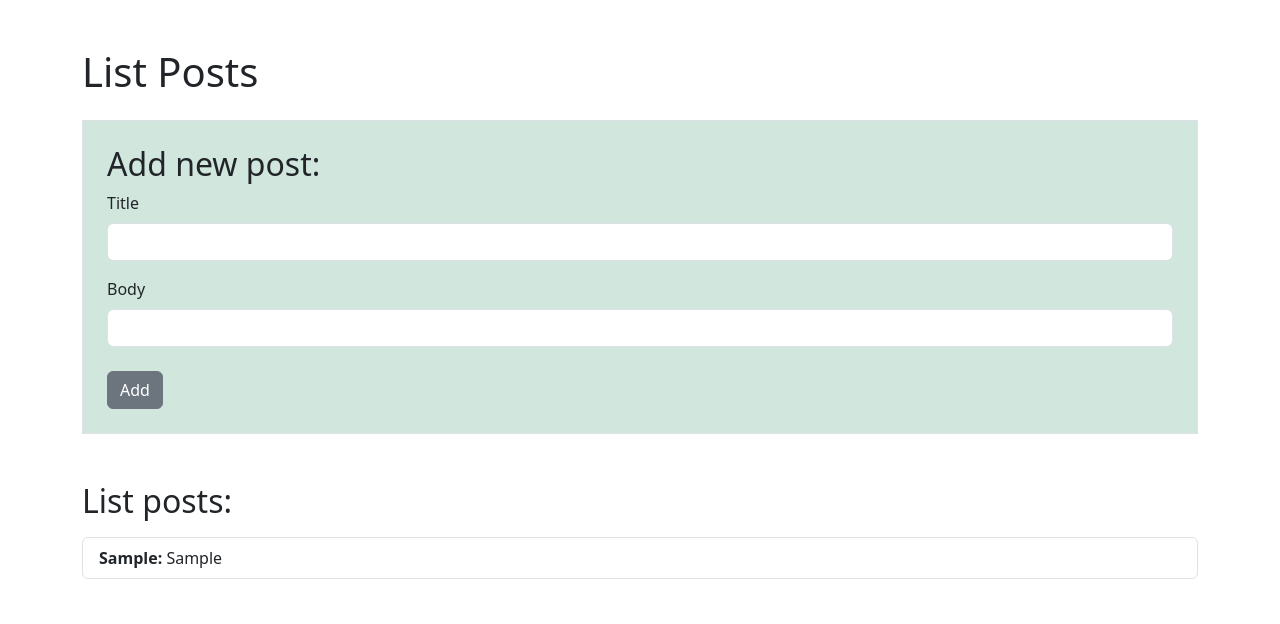
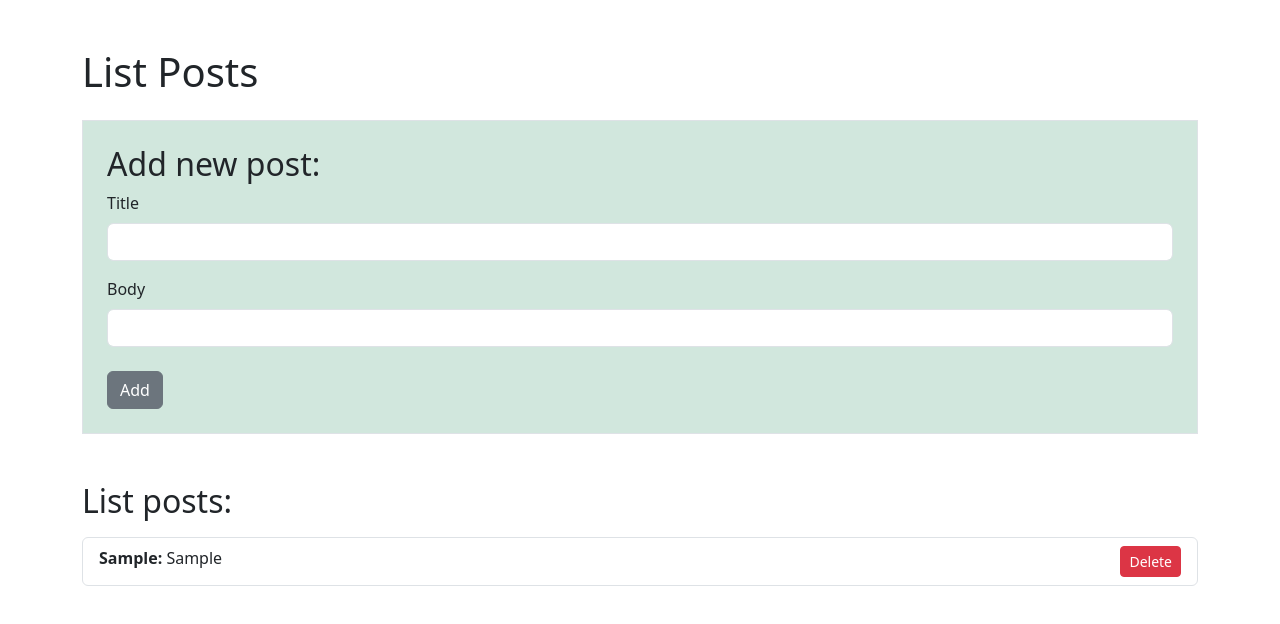
Before and after one commit to Manzadey/vue-project, a Vue app: page / in a window 1280 px wide. Both pictures are taken after typing "Sample", "Sample" into the empty fields and a click on the button "Add". Shown: the top 624 px of the page. Built offline with nearby package versions, Linux system fonts and the light colour scheme.

Commit message:
add deleted post from posts array and localsotrage

```diff
--- a/src/App.vue
+++ b/src/App.vue
@@ -19,7 +19,7 @@ export default defineComponent({
     createPost(post) {
       this.posts.push(post);
 
-      localStorage.setItem(storageName, JSON.stringify(this.posts));
+      this.updateStoragePosts();
     },
 
     getPosts() {
@@ -30,6 +30,16 @@ export default defineComponent({
       }
 
       return JSON.parse(storage);
+    },
+
+    updateStoragePosts() {
+      localStorage.setItem(storageName, JSON.stringify(this.posts));
+    },
+
+    deletePost(id) {
+      this.posts = this.posts.filter(post => post.id !== id);
+
+      this.updateStoragePosts();
     }
   }
 })
@@ -42,7 +52,7 @@ export default defineComponent({
     </div>
     <div class="form">
       <Form @create="createPost"/>
-      <List :posts="posts"/>
+      <List :posts="posts" @delete="deletePost"/>
     </div>
   </section>
 </template>
--- a/src/components/List.vue
+++ b/src/components/List.vue
@@ -6,6 +6,12 @@
         default: []
       }
     },
+
+    methods: {
+      deletePost(id) {
+        this.$emit('delete', id);
+      }
+    }
   }
 </script>
 
@@ -14,7 +20,16 @@
     <h2>List posts:</h2>
     <div class="mt-3">
       <ul class="list-group" v-if="posts.length > 0">
-        <li class="list-group-item" v-for="post in posts"><strong>{{ post.title }}:</strong> {{ post.body }} </li>
+        <li class="list-group-item" v-for="post in posts">
+          <div class="d-flex justify-content-between">
+            <div>
+              <strong>{{ post.title }}:</strong> {{ post.body }}
+            </div>
+            <div>
+              <button class="btn btn-danger btn-sm" @click.prevent="deletePost(post.id)">Delete</button>
+            </div>
+          </div>
+        </li>
       </ul>
       <div class="alert alert-danger" role="alert" v-else>
         Posts list is empty!
```
